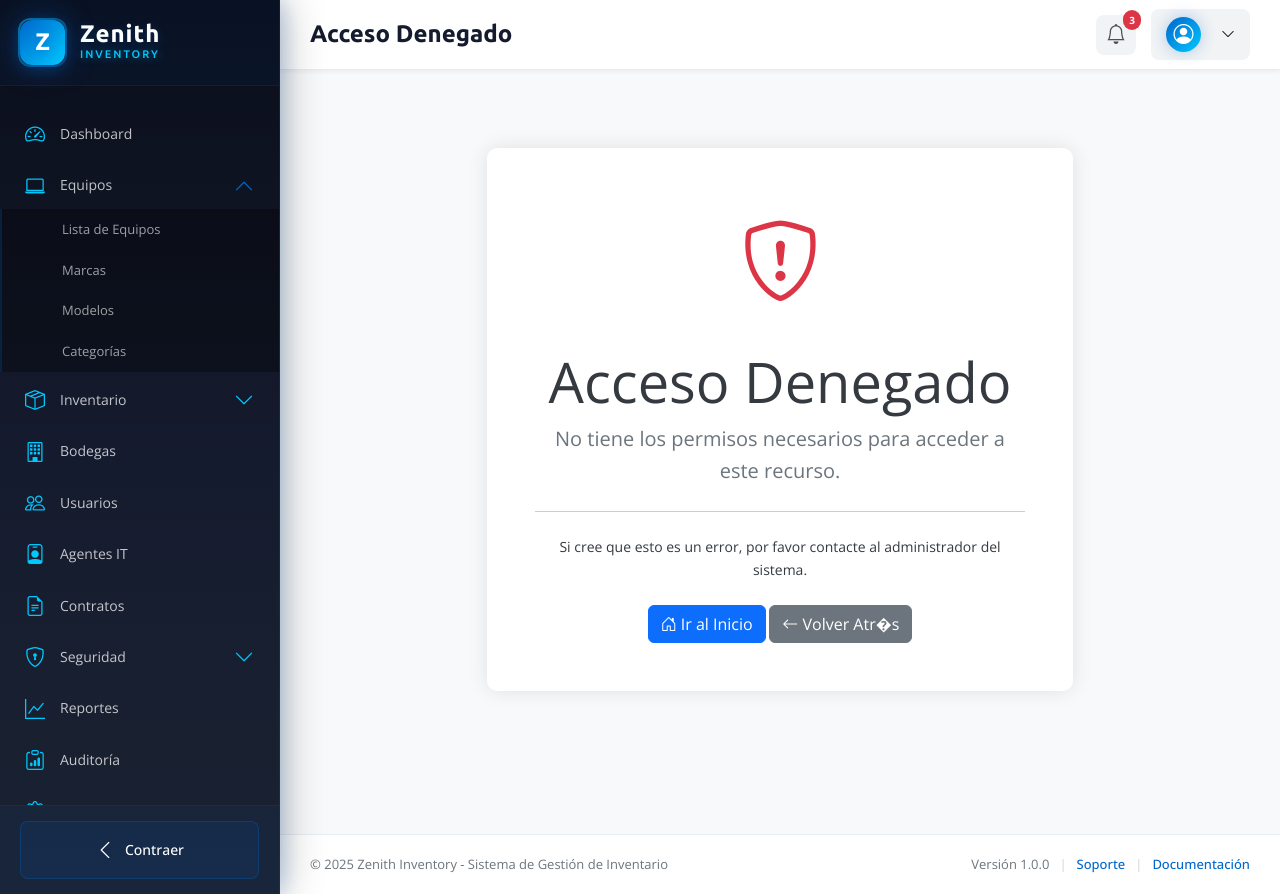
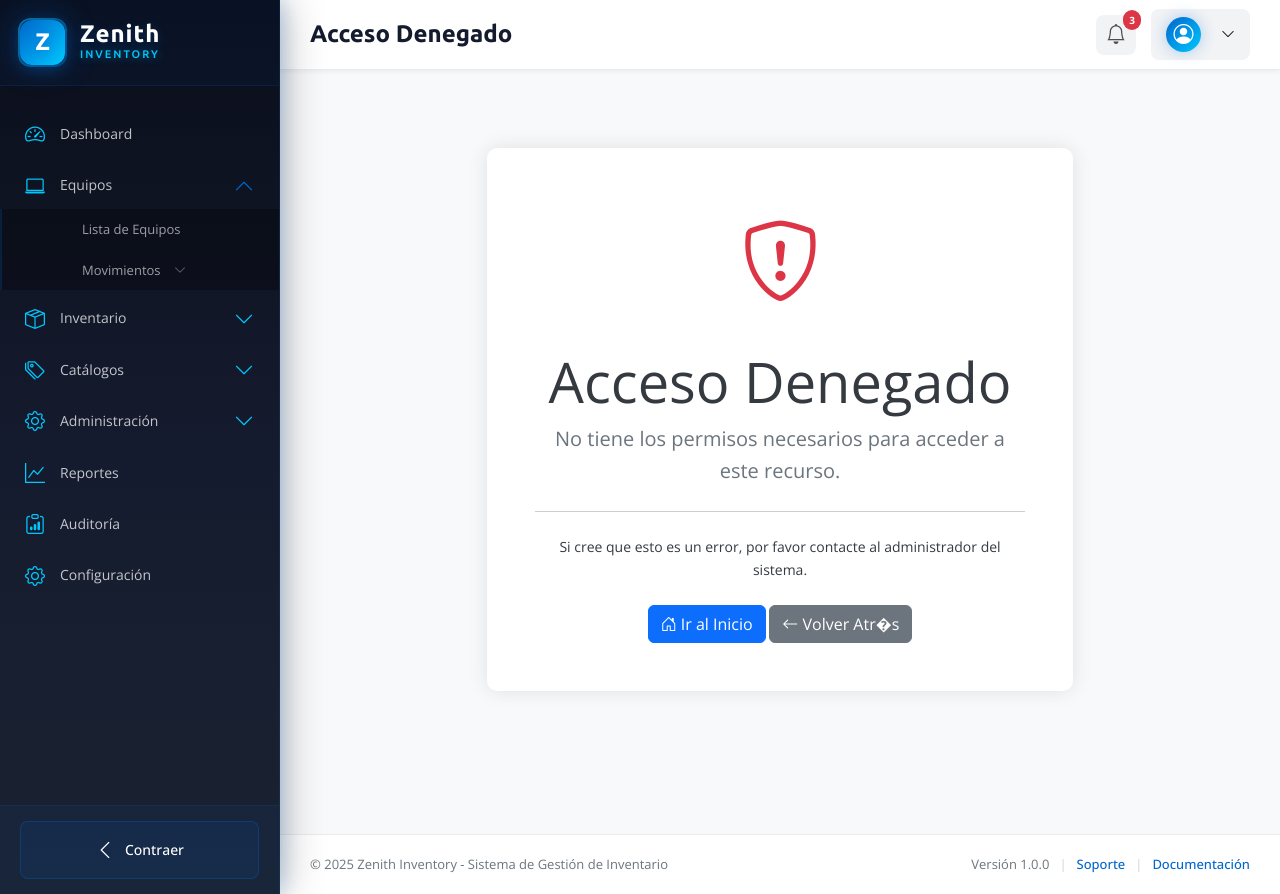
Before and after one commit to martir5913/Zenith_Inventory, an ASP.NET MVC app: page /Error/AccessDenied in a window 1280 px wide, after a click on "Equipos". Run offline with ASP.NET Core 8 and stand-ins for ASP.NET MVC 5, Linux system fonts and the light colour scheme; the project's own start-up code is not run, and a stand-in starts its controllers and pages; some libraries are stand-ins or nearby versions.

Commit message:
Estable con nueva distribuicion de botones

```diff
--- a/Zenith_Inventory/Content/css/layout.css
+++ b/Zenith_Inventory/Content/css/layout.css
@@ -416,6 +416,57 @@ padding 0.3s ease,
 
 .sidebar.collapsed .submenu {
     display: none;
+}
+
+/* Nested submenu styles */
+.submenu .submenu {
+    background: rgba(0, 0, 0, 0.2);
+    border-left: 1px solid rgba(0, 102, 204, 0.1);
+}
+
+.submenu .submenu-link {
+    padding-left: 80px;
+    font-size: 13px;
+}
+
+.submenu .submenu-link::before {
+    left: 60px;
+}
+
+.submenu .submenu-link.active {
+    padding-left: 82px;
+}
+
+/* Specific styles for deeply nested submenu links */
+.nested-submenu-link {
+    padding-left: 90px !important;
+    font-size: 12px !important;
+}
+
+.nested-submenu-link::before {
+    left: 70px !important;
+}
+
+.nested-submenu-link.active {
+    padding-left: 92px !important;
+}
+
+/* Arrow icon for submenu-links */
+.submenu-link .arrow-icon {
+    margin-left: 10px;
+    font-size: 12px;
+    transition: transform 0.4s cubic-bezier(0.4, 0, 0.2, 1),
+    color 0.3s ease;
+    color: rgba(255, 255, 255, 0.4);
+}
+
+.submenu-link:hover .arrow-icon {
+    color: var(--primary-white);
+}
+
+.submenu-link[aria-expanded="true"] .arrow-icon {
+    transform: rotate(180deg);
+    color: var(--primary-blue);
 }
 
 /* Sidebar Footer */
--- a/Zenith_Inventory/Views/Shared/_Layout.cshtml
+++ b/Zenith_Inventory/Views/Shared/_Layout.cshtml
@@ -68,6 +68,96 @@
                                data-action="Index">Lista de Equipos</a>
                         </li>
                         <li>
+                            <a href="#movimientosSubmenu"
+                               class="submenu-link"
+                               data-bs-toggle="collapse"
+                               data-controller="Inventario">Movimientos <i class="bi bi-chevron-down arrow-icon"></i></a>
+                            <ul class="collapse submenu" id="movimientosSubmenu">
+                                <li>
+                                    <a href="@Url.Action("Ingresos", "Inventario")"
+                                       class="submenu-link nested-submenu-link"
+                                       data-controller="Inventario"
+                                       data-action="Ingresos">Ingresos</a>
+                                </li>
+                                <li>
+                                    <a href="@Url.Action("Egresos", "Inventario")"
+                                       class="submenu-link nested-submenu-link"
+                                       data-controller="Inventario"
+                                       data-action="Egresos">Entregas / Egresos</a>
+                                </li>
+                                <li>
+                                    <a href="@Url.Action("Devoluciones", "Inventario")"
+                                       class="submenu-link nested-submenu-link"
+                                       data-controller="Inventario"
+                                       data-action="Devoluciones">Devoluciones</a>
+                                </li>
+                                <li>
+                                    <a href="@Url.Action("Kardex", "Inventario")"
+                                       class="submenu-link nested-submenu-link"
+                                       data-controller="Inventario"
+                                       data-action="Kardex">Kardex</a>
+                                </li>
+                            </ul>
+                        </li>
+                    </ul>
+                </li>
+
+                <!-- Inventario -->
+                <li class="nav-item">
+                    <a href="#inventarioSubmenu"
+                       class="nav-link"
+                       data-bs-toggle="collapse"
+                       data-controller="Inventario,Bodegas,Agentes,Contratos">
+                        <i class="bi bi-box-seam"></i>
+                        <span class="nav-text">Inventario</span>
+                        <i class="bi bi-chevron-down arrow-icon"></i>
+                    </a>
+                    <ul class="collapse submenu" id="inventarioSubmenu">
+                        <li>
+                            <a href="@Url.Action("Index", "Bodegas")"
+                               class="submenu-link"
+                               data-controller="Bodegas"
+                               data-action="Index">Bodegas</a>
+                        </li>
+                        <li>
+                            <a href="@Url.Action("Index", "Agentes")"
+                               class="submenu-link"
+                               data-controller="Agentes"
+                               data-action="Index">Agentes IT</a>
+                        </li>
+                        <li>
+                            <a href="@Url.Action("Index", "Contratos")"
+                               class="submenu-link"
+                               data-controller="Contratos"
+                               data-action="Index">Contratos</a>
+                        </li>
+                    </ul>
+                </li>
+
+                <!-- Catálogos -->
+                <li class="nav-item">
+                    <a href="#catalogosSubmenu"
+                       class="nav-link"
+                       data-bs-toggle="collapse"
+                       data-controller="Equipos">
+                        <i class="bi bi-tags"></i>
+                        <span class="nav-text">Catálogos</span>
+                        <i class="bi bi-chevron-down arrow-icon"></i>
+                    </a>
+                    <ul class="collapse submenu" id="catalogosSubmenu">
+                        <li>
+                            <a href="@Url.Action("Categorias", "Equipos")"
+                               class="submenu-link"
+                               data-controller="Equipos"
+                               data-action="Categorias">Categorías</a>
+                        </li>
+                        <li>
+                            <a href="@Url.Action("Subcategorias", "Equipos")"
+                               class="submenu-link"
+                               data-controller="Equipos"
+                               data-action="Subcategorias">Subcategorías</a>
+                        </li>
+                        <li>
                             <a href="@Url.Action("Marcas", "Equipos")"
                                class="submenu-link"
                                data-controller="Equipos"
@@ -80,107 +170,43 @@
                                data-action="Modelos">Modelos</a>
                         </li>
                         <li>
-                            <a href="@Url.Action("Categorias", "Equipos")"
+                            <a href="@Url.Action("Estados", "Equipos")"
                                class="submenu-link"
                                data-controller="Equipos"
-                               data-action="Categorias">Categorías</a>
+                               data-action="Estados">Estados de Equipo</a>
+                        </li>
+                        <li>
+                            <a href="@Url.Action("Ubicaciones", "Equipos")"
+                               class="submenu-link"
+                               data-controller="Equipos"
+                               data-action="Ubicaciones">Ubicaciones</a>
                         </li>
                     </ul>
                 </li>
 
-                <!-- Inventario -->
+                <!-- Administración -->
                 <li class="nav-item">
-                    <a href="#inventarioSubmenu"
+                    <a href="#administracionSubmenu"
                        class="nav-link"
                        data-bs-toggle="collapse"
-                       data-controller="Inventario">
-                        <i class="bi bi-box-seam"></i>
-                        <span class="nav-text">Inventario</span>
+                       data-controller="Usuarios,Roles,Permisos">
+                        <i class="bi bi-gear"></i>
+                        <span class="nav-text">Administración</span>
                         <i class="bi bi-chevron-down arrow-icon"></i>
                     </a>
-                    <ul class="collapse submenu" id="inventarioSubmenu">
+                    <ul class="collapse submenu" id="administracionSubmenu">
                         <li>
-                            <a href="@Url.Action("Ingresos", "Inventario")"
+                            <a href="@Url.Action("Index", "Usuarios")"
                                class="submenu-link"
-                               data-controller="Inventario"
-                               data-action="Ingresos">Ingresos</a>
+                               data-controller="Usuarios"
+                               data-action="Index">Usuarios</a>
                         </li>
                         <li>
-                            <a href="@Url.Action("Egresos", "Inventario")"
+                            <a href="#seguridadSubmenu"
                                class="submenu-link"
-                               data-controller="Inventario"
-                               data-action="Egresos">Egresos</a>
-                        </li>
-                        <li>
-                            <a href="@Url.Action("Devoluciones", "Inventario")"
-                               class="submenu-link"
-                               data-controller="Inventario"
-                               data-action="Devoluciones">Devoluciones</a>
-                        </li>
-                        <li>
-                            <a href="@Url.Action("Kardex", "Inventario")"
-                               class="submenu-link"
-                               data-controller="Inventario"
-                               data-action="Kardex">Kardex</a>
-                        </li>
-                    </ul>
-                </li>
-
-                <!-- Bodegas -->
-                <li class="nav-item">
-                    <a href="@Url.Action("Index", "Bodegas")"
-                       class="nav-link"
-                       data-controller="Bodegas"
-                       data-action="Index">
-                        <i class="bi bi-building"></i>
-                        <span class="nav-text">Bodegas</span>
-                    </a>
-                </li>
-
-                <!-- Usuarios -->
-                <li class="nav-item">
-                    <a href="@Url.Action("Index", "Usuarios")"
-                       class="nav-link"
-                       data-controller="Usuarios"
-                       data-action="Index">
-                        <i class="bi bi-people"></i>
-                        <span class="nav-text">Usuarios</span>
-                    </a>
-                </li>
-
-                <!-- Agentes IT -->
-                <li class="nav-item">
-                    <a href="@Url.Action("Index", "Agentes")"
-                       class="nav-link"
-                       data-controller="Agentes"
-                       data-action="Index">
-                        <i class="bi bi-person-badge"></i>
-                        <span class="nav-text">Agentes IT</span>
-                    </a>
-                </li>
-
-                <!-- Contratos -->
-                <li class="nav-item">
-                    <a href="@Url.Action("Index", "Contratos")"
-                       class="nav-link"
-                       data-controller="Contratos"
-                       data-action="Index">
-                        <i class="bi bi-file-earmark-text"></i>
-                        <span class="nav-text">Contratos</span>
-                    </a>
-                </li>
-
-                <!-- Roles y Permisos -->
-                <li class="nav-item">
-                    <a href="#rolesSubmenu"
-                       class="nav-link"
                                data-bs-toggle="collapse"
-                       data-controller="Roles,Permisos">
-                        <i class="bi bi-shield-lock"></i>
-                        <span class="nav-text">Seguridad</span>
-                        <i class="bi bi-chevron-down arrow-icon"></i>
-                    </a>
-                    <ul class="collapse submenu" id="rolesSubmenu">
+                               data-controller="Roles,Permisos">Roles & Permisos <i class="bi bi-chevron-down arrow-icon"></i></a>
+                            <ul class="collapse submenu" id="seguridadSubmenu">
                                 <li>
                                     <a href="@Url.Action("Index", "Roles")"
                                        class="submenu-link"
@@ -192,6 +218,8 @@
                                        class="submenu-link"
                                        data-controller="Permisos"
                                        data-action="Index">Permisos</a>
+                                </li>
+                            </ul>
                         </li>
                     </ul>
                 </li>
```
Lines whose indentation alone changed are shown as unchanged.
